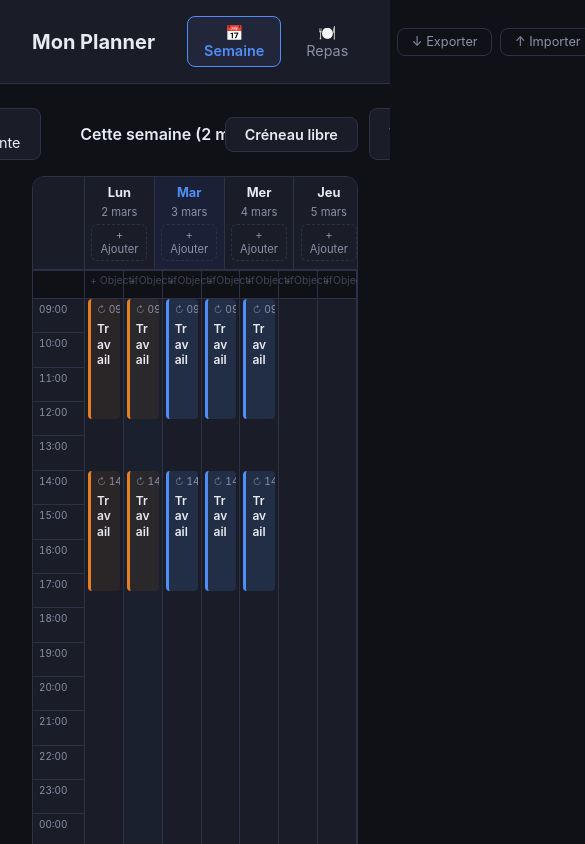
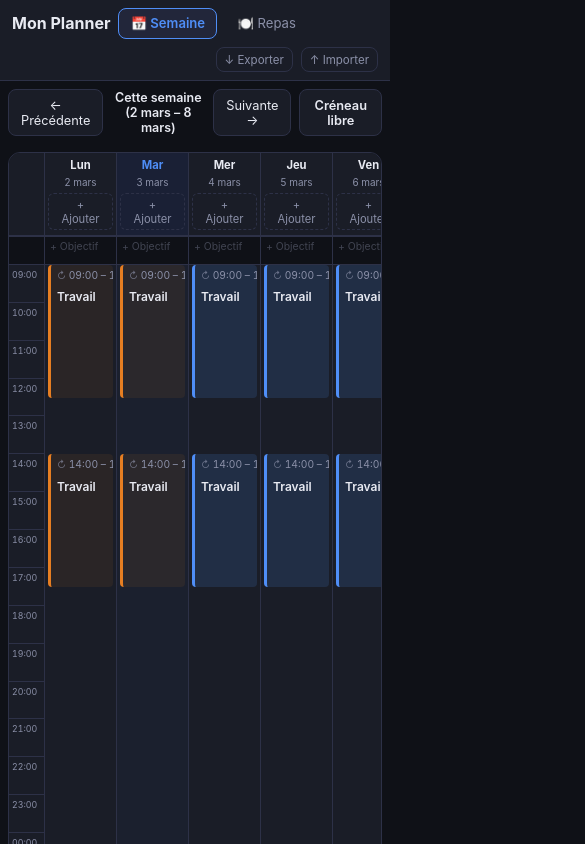
Before and after one commit to UgoBismara/planner-app, a React (Vite) app: page / in a window 390 px wide. Shown: the top 844 px of the page, 585 px wide, since content can reach past the window. Built offline with nearby package versions, Linux system fonts and the light colour scheme.

Commit message:
responsive

```diff
--- a/src/App.css
+++ b/src/App.css
@@ -79,3 +79,29 @@
   border-color: var(--accent);
   color: var(--accent);
 }
+
+@media (max-width: 640px) {
+  .app-header {
+    padding: 0.5rem 0.75rem;
+    gap: 0.5rem;
+    flex-wrap: wrap;
+  }
+
+  .app-title {
+    font-size: 1rem;
+  }
+
+  .app-main {
+    padding: 0.5rem;
+  }
+
+  .btn-data {
+    font-size: 0.72rem;
+    padding: 0.3rem 0.5rem;
+  }
+
+  .tab-btn {
+    padding: 0.4rem 0.7rem;
+    font-size: 0.82rem;
+  }
+}
--- a/src/components/WeekPlanner/WeekPlanner.css
+++ b/src/components/WeekPlanner/WeekPlanner.css
@@ -970,3 +970,118 @@
   font-size: 0.82rem;
   color: var(--text-secondary);
 }
+
+/* ══════════════════════════════════════════
+   MOBILE — iPhone 7 et petits écrans
+   ══════════════════════════════════════════ */
+@media (max-width: 640px) {
+
+  /* Calendrier scrollable horizontalement */
+  .calendar-wrapper {
+    overflow-x: auto;
+    -webkit-overflow-scrolling: touch;
+  }
+
+  .calendar-header,
+  .goals-row,
+  .unscheduled-row {
+    grid-template-columns: 36px repeat(7, 72px);
+    min-width: 540px;
+  }
+
+  .calendar-body {
+    grid-template-columns: 36px repeat(7, 72px);
+    min-width: 540px;
+    height: calc(100dvh - 200px);
+  }
+
+  /* Navigation semaine */
+  .week-label {
+    min-width: 0;
+    font-size: 0.78rem;
+  }
+
+  .week-nav {
+    gap: 0.5rem;
+  }
+
+  .week-nav button {
+    padding: 0.45rem 0.75rem;
+    font-size: 0.8rem;
+  }
+
+  .week-nav-find-slot {
+    position: static;
+    padding: 0.4rem 0.6rem;
+    font-size: 0.75rem;
+  }
+
+  .week-nav-controls {
+    gap: 0.5rem;
+  }
+
+  /* Toujours visible sur mobile (pas de hover) */
+  .activity-delete {
+    opacity: 1 !important;
+  }
+
+  .done-toggle-btn {
+    opacity: 0.6 !important;
+  }
+
+  .goal-actions {
+    opacity: 1 !important;
+  }
+
+  /* Boutons plus grands pour le tactile */
+  .activity-delete,
+  .done-toggle-btn {
+    font-size: 0.9rem;
+    padding: 2px 4px;
+  }
+
+  .goal-delete-btn,
+  .goal-move-btn {
+    font-size: 0.8rem;
+    padding: 2px 3px;
+  }
+
+  /* Modaux en bas de l'écran */
+  .activity-form-overlay {
+    align-items: flex-end;
+  }
+
+  .activity-form,
+  .confirm-recur-dialog {
+    width: 100%;
+    max-width: 100%;
+    border-radius: 20px 20px 0 0;
+    max-height: 90dvh;
+    overflow-y: auto;
+  }
+
+  /* En-têtes de jours plus compacts */
+  .cal-day-header {
+    padding: 0.3rem 0.2rem;
+  }
+
+  .day-name {
+    font-size: 0.7rem;
+  }
+
+  .day-date {
+    font-size: 0.62rem;
+  }
+
+  /* Heure gutter plus étroite */
+  .hour-label {
+    font-size: 0.55rem;
+    padding: 0 3px;
+  }
+
+  /* Confirm items empilés */
+  .confirm-item {
+    flex-wrap: wrap;
+    gap: 4px;
+  }
+}
--- a/src/components/WeekPlanner/WeekPlanner.jsx
+++ b/src/components/WeekPlanner/WeekPlanner.jsx
@@ -466,11 +466,47 @@ export default function WeekPlanner({ weekOffset, setWeekOffset }) {
       dragRef.current = null;
     };
 
+    const onTouchMove = (e) => {
+      const ds = dragRef.current;
+      if (!ds) return;
+      const touch = e.touches[0];
+      if (!ds.isDragging) {
+        const dx = Math.abs(touch.clientX - ds.startX);
+        const dy = Math.abs(touch.clientY - ds.startY);
+        if (dx < 6 && dy < 6) return;
+        if (dx > dy) { dragRef.current = null; return; } // horizontal → scroll
+        ds.isDragging = true;
+        setIsDragging(true);
+      }
+      e.preventDefault();
+      const p = computePreview(touch.clientX, touch.clientY);
+      ds.currentPreview = p;
+      setPreview(p);
+    };
+
+    const onTouchEnd = () => {
+      const ds = dragRef.current;
+      if (ds) {
+        if (ds.isDragging) {
+          applyDropRef.current(ds, ds.currentPreview);
+          setIsDragging(false);
+          setPreview(null);
+        } else {
+          setEditingActivity({ activity: ds.activity, dayIndex: ds.dayIndex });
+        }
+      }
+      dragRef.current = null;
+    };
+
     window.addEventListener("mousemove", onMouseMove);
     window.addEventListener("mouseup", onMouseUp);
+    window.addEventListener("touchmove", onTouchMove, { passive: false });
+    window.addEventListener("touchend", onTouchEnd);
     return () => {
       window.removeEventListener("mousemove", onMouseMove);
       window.removeEventListener("mouseup", onMouseUp);
+      window.removeEventListener("touchmove", onTouchMove);
+      window.removeEventListener("touchend", onTouchEnd);
     };
   }, []);
 
@@ -480,11 +516,26 @@ export default function WeekPlanner({ weekOffset, setWeekOffset }) {
     const blockRect = e.currentTarget.getBoundingClientRect();
     dragRef.current = {
       activity,
-      dayIndex: activity._storedDayIndex, // source = stored day for correct writes
+      dayIndex: activity._storedDayIndex,
       visualDayIndex,
       startX: e.clientX,
       startY: e.clientY,
       offsetY: e.clientY - blockRect.top,
+      isDragging: false,
+      currentPreview: null,
+    };
+  };
+
+  const handleBlockTouchStart = (activity, visualDayIndex, e) => {
+    const touch = e.touches[0];
+    const blockRect = e.currentTarget.getBoundingClientRect();
+    dragRef.current = {
+      activity,
+      dayIndex: activity._storedDayIndex,
+      visualDayIndex,
+      startX: touch.clientX,
+      startY: touch.clientY,
+      offsetY: touch.clientY - blockRect.top,
       isDragging: false,
       currentPreview: null,
     };
@@ -1132,6 +1183,7 @@ export default function WeekPlanner({ weekOffset, setWeekOffset }) {
                         ...overlapStyle(activity),
                       }}
                       onMouseDown={(e) => handleBlockMouseDown(activity, i, e)}
+                      onTouchStart={(e) => handleBlockTouchStart(activity, i, e)}
                     >
                       {isCompact ? (
                         <div
@@ -1192,6 +1244,7 @@ export default function WeekPlanner({ weekOffset, setWeekOffset }) {
                         ...overlapStyle(activity),
                       }}
                       onMouseDown={(e) => handleBlockMouseDown(activity, i, e)}
+                      onTouchStart={(e) => handleBlockTouchStart(activity, i, e)}
                     >
                       <span className="cal-activity-time">
                         {activity._recurring && (
```
